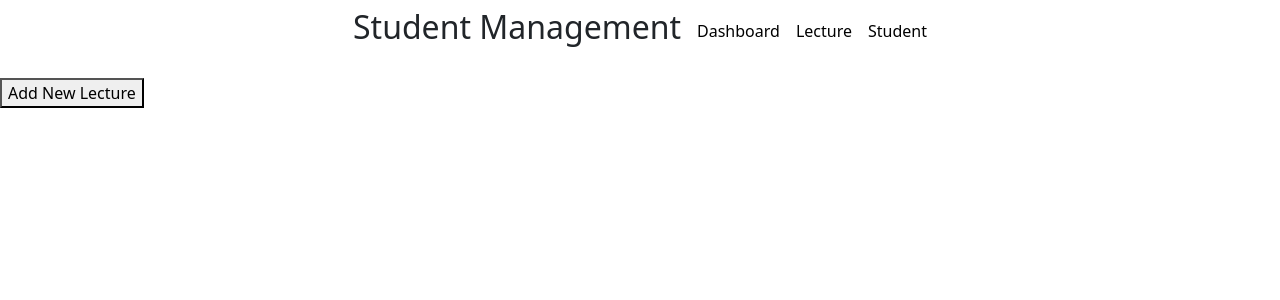
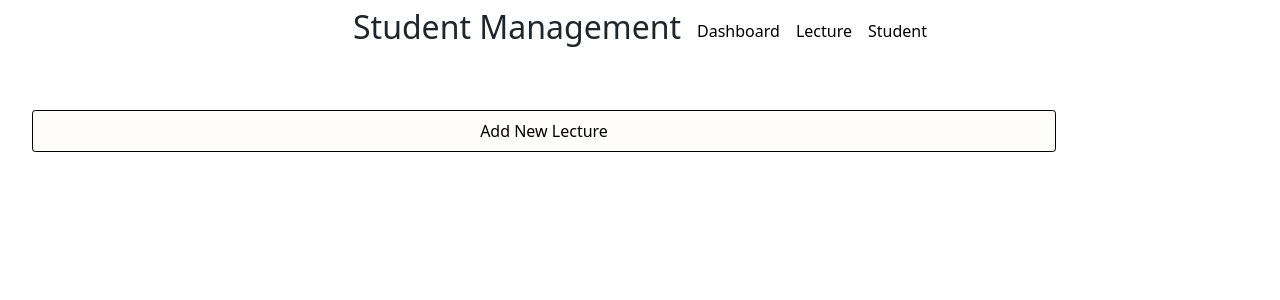
Before and after one commit to tugbayilmaz01/student-management, a React (Create React App) app: page / in a window 1280 px wide. Shown: the top 300 px of the page. Built offline with nearby package versions, Linux system fonts and the light colour scheme.

Commit message:
fix(button ui): lecture modal button's ui changes

```diff
--- a/src/App.css
+++ b/src/App.css
@@ -52,3 +52,17 @@ label {
 .footer {
   display: flex;
 }
+
+.openModalBtn {
+  margin: 2rem;
+  padding: 0.5rem;
+  width: 80%;
+  background-color: rgb(254, 253, 251);
+  border: 1px solid black;
+  border-radius: 0.2rem;
+}
+
+.openModalBtn:hover {
+  color: brown;
+  background-color: rgb(251, 206, 206);
+}
```
